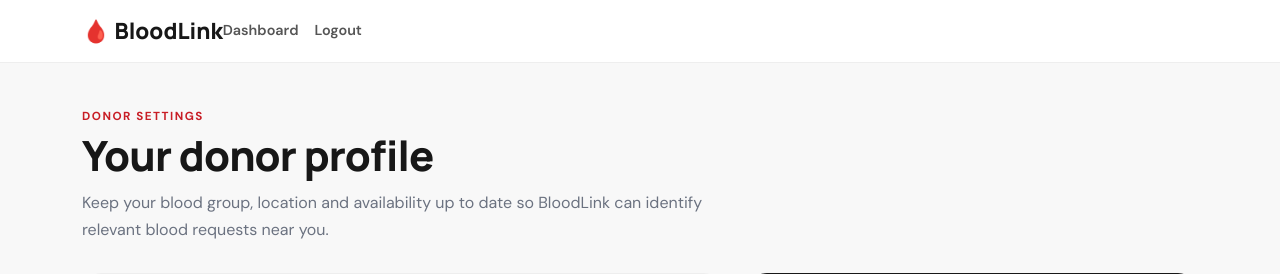
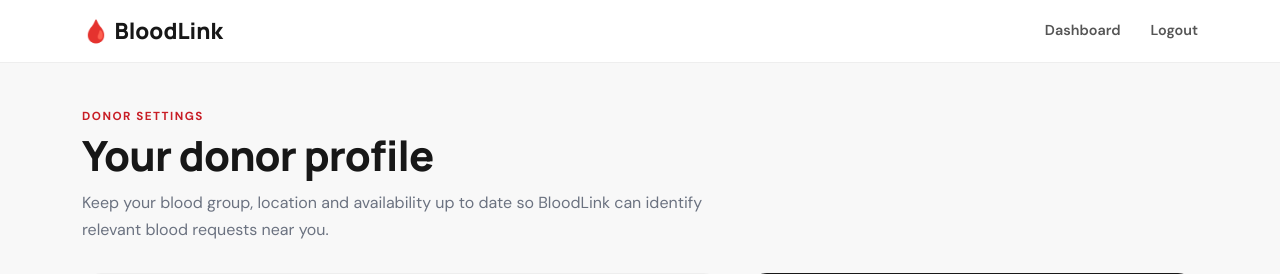
Before and after one commit to akankshashree/BloodLink, a Django app: template frontend/templates/donors/profile.html in a window 1280 px wide. Shown: the top 274 px of the page. Run offline with Django 5.2, Linux system fonts and the light colour scheme; the template is opened without the code that fills it: values that come from a table or form of the project are taken from there, others are empty.

Commit message:
Fix donor navbar spacing

```diff
--- a/frontend/templates/donors/profile.html
+++ b/frontend/templates/donors/profile.html
@@ -2,6 +2,7 @@
 <html lang="en">
 
 <head>
+
     <meta charset="UTF-8">
     <meta name="viewport" content="width=device-width, initial-scale=1.0">
 
@@ -21,8 +22,8 @@
     >
 
     <link
+        href="https://cdn.jsdelivr.net/npm/bootstrap-icons@1.11.3/font/bootstrap-icons.min.css"
         rel="stylesheet"
-        href="https://cdn.jsdelivr.net/npm/bootstrap-icons@1.11.3/font/bootstrap-icons.min.css"
     >
 
     <style>
@@ -54,12 +55,21 @@
             font-family: "Manrope", sans-serif;
         }
 
-        /* NAVBAR */
+
+        /* =========================
+           NAVBAR
+        ========================= */
 
         .navbar {
             background: white;
             border-bottom: 1px solid var(--border);
             padding: 14px 0;
+        }
+
+        .navbar .container > .navbar-inner {
+            width: 100%;
+            display: flex;
+            align-items: center;
         }
 
         .brand {
@@ -68,10 +78,19 @@
             font-family: "Manrope", sans-serif;
             font-size: 1.4rem;
             font-weight: 800;
+            white-space: nowrap;
+            margin-right: 50px;
         }
 
         .brand span {
             color: var(--red);
+        }
+
+        .navbar-actions {
+            display: flex;
+            align-items: center;
+            gap: 30px;
+            margin-left: auto;
         }
 
         .nav-link-custom {
@@ -79,19 +98,27 @@
             text-decoration: none;
             font-weight: 600;
             font-size: .9rem;
+            white-space: nowrap;
+            transition: color .2s ease;
         }
 
         .nav-link-custom:hover {
             color: var(--red);
         }
 
-        /* PAGE */
+
+        /* =========================
+           PAGE
+        ========================= */
 
         .page {
             padding: 45px 0 70px;
         }
 
-        /* HEADER */
+
+        /* =========================
+           HEADER
+        ========================= */
 
         .page-header {
             margin-bottom: 30px;
@@ -118,7 +145,10 @@
             line-height: 1.7;
         }
 
-        /* CARDS */
+
+        /* =========================
+           CARDS
+        ========================= */
 
         .card-custom {
             background: white;
@@ -140,7 +170,10 @@
             margin-bottom: 25px;
         }
 
-        /* FORM */
+
+        /* =========================
+           FORM
+        ========================= */
 
         .form-label {
             font-size: .88rem;
@@ -167,7 +200,10 @@
             margin-top: 6px;
         }
 
-        /* LOCATION */
+
+        /* =========================
+           LOCATION
+        ========================= */
 
         .location-box {
             background: #f8f8f8;
@@ -207,7 +243,10 @@
             margin-top: 10px;
         }
 
-        /* AVAILABILITY */
+
+        /* =========================
+           AVAILABILITY
+        ========================= */
 
         .availability-box {
             display: flex;
@@ -241,7 +280,10 @@
             border-color: var(--green);
         }
 
-        /* BUTTON */
+
+        /* =========================
+           SAVE BUTTON
+        ========================= */
 
         .save-btn {
             width: 100%;
@@ -260,7 +302,10 @@
             transform: translateY(-1px);
         }
 
-        /* SIDE CARD */
+
+        /* =========================
+           SIDE CARD
+        ========================= */
 
         .info-card {
             background: #181818;
@@ -294,14 +339,20 @@
             color: #ddd;
         }
 
-        /* ALERT */
+
+        /* =========================
+           ALERT
+        ========================= */
 
         .alert {
             border: none;
             border-radius: 12px;
         }
 
-        /* RESPONSIVE */
+
+        /* =========================
+           RESPONSIVE
+        ========================= */
 
         @media (max-width: 767px) {
 
@@ -321,6 +372,14 @@
                 align-items: flex-start;
             }
 
+            .brand {
+                margin-right: 20px;
+            }
+
+            .navbar-actions {
+                gap: 18px;
+            }
+
         }
 
     </style>
@@ -331,19 +390,21 @@
 <body>
 
 
-<!-- NAVBAR -->
+<!-- =========================
+     NAVBAR
+========================= -->
 
 <nav class="navbar sticky-top">
 
     <div class="container">
 
-        <div class="d-flex justify-content-between align-items-center">
+        <div class="navbar-inner">
 
             <a href="{% url 'dashboard' %}" class="brand">
                 <span>🩸</span> BloodLink
             </a>
 
-            <div class="d-flex align-items-center gap-3">
+            <div class="navbar-actions">
 
                 <a
                     href="{% url 'dashboard' %}"
@@ -368,7 +429,9 @@
 </nav>
 
 
-<!-- MAIN -->
+<!-- =========================
+     MAIN
+========================= -->
 
 <main class="page">
 
@@ -448,9 +511,11 @@
                             {{ form.blood_group }}
 
                             {% if form.blood_group.errors %}
+
                                 <div class="text-danger small mt-1">
                                     {{ form.blood_group.errors }}
                                 </div>
+
                             {% endif %}
 
                         </div>
@@ -463,6 +528,7 @@
                             <label class="form-label">
                                 Donor location
                             </label>
+
 
                             <div class="row g-3">
 
@@ -478,9 +544,11 @@
                                     {{ form.latitude }}
 
                                     {% if form.latitude.errors %}
+
                                         <div class="text-danger small">
                                             {{ form.latitude.errors }}
                                         </div>
+
                                     {% endif %}
 
                                 </div>
@@ -498,9 +566,11 @@
                                     {{ form.longitude }}
 
                                     {% if form.longitude.errors %}
+
                                         <div class="text-danger small">
                                             {{ form.longitude.errors }}
                                         </div>
+
                                     {% endif %}
 
                                 </div>
@@ -555,9 +625,11 @@
                             </div>
 
                             {% if form.address.errors %}
+
                                 <div class="text-danger small mt-1">
                                     {{ form.address.errors }}
                                 </div>
+
                             {% endif %}
 
                         </div>
@@ -570,6 +642,7 @@
                             <label class="form-label">
                                 Availability
                             </label>
+
 
                             <div class="availability-box">
 
@@ -585,6 +658,7 @@
                                     </div>
 
                                 </div>
+
 
                                 <div class="form-check form-switch m-0">
 
@@ -606,6 +680,7 @@
                             <i class="bi bi-check2-circle me-2"></i>
                             Save Donor Profile
                         </button>
+
 
                     </form>
 
@@ -632,9 +707,11 @@
                         Matching profile
                     </div>
 
+
                     <h4 class="mt-2">
                         Why these details matter
                     </h4>
+
 
                     <p>
                         BloodLink uses your donor profile to filter
@@ -718,6 +795,7 @@
                             Donation History
                         </a>
 
+
                         <a
                             href="{% url 'donor_matches' %}"
                             class="btn btn-light"
@@ -752,6 +830,7 @@ function getLocation() {
     const status = document.getElementById("locationStatus");
 
     status.className = "text-muted";
+
     status.innerHTML =
         '<i class="bi bi-hourglass-split me-1"></i> Detecting your location...';
 
@@ -759,6 +838,7 @@ function getLocation() {
     if (!navigator.geolocation) {
 
         status.className = "text-danger";
+
         status.innerHTML =
             "Geolocation is not supported by this browser.";
 
@@ -790,6 +870,7 @@ function getLocation() {
 
             status.className = "text-danger";
 
+
             if (error.code === 1) {
 
                 status.innerHTML =
```
